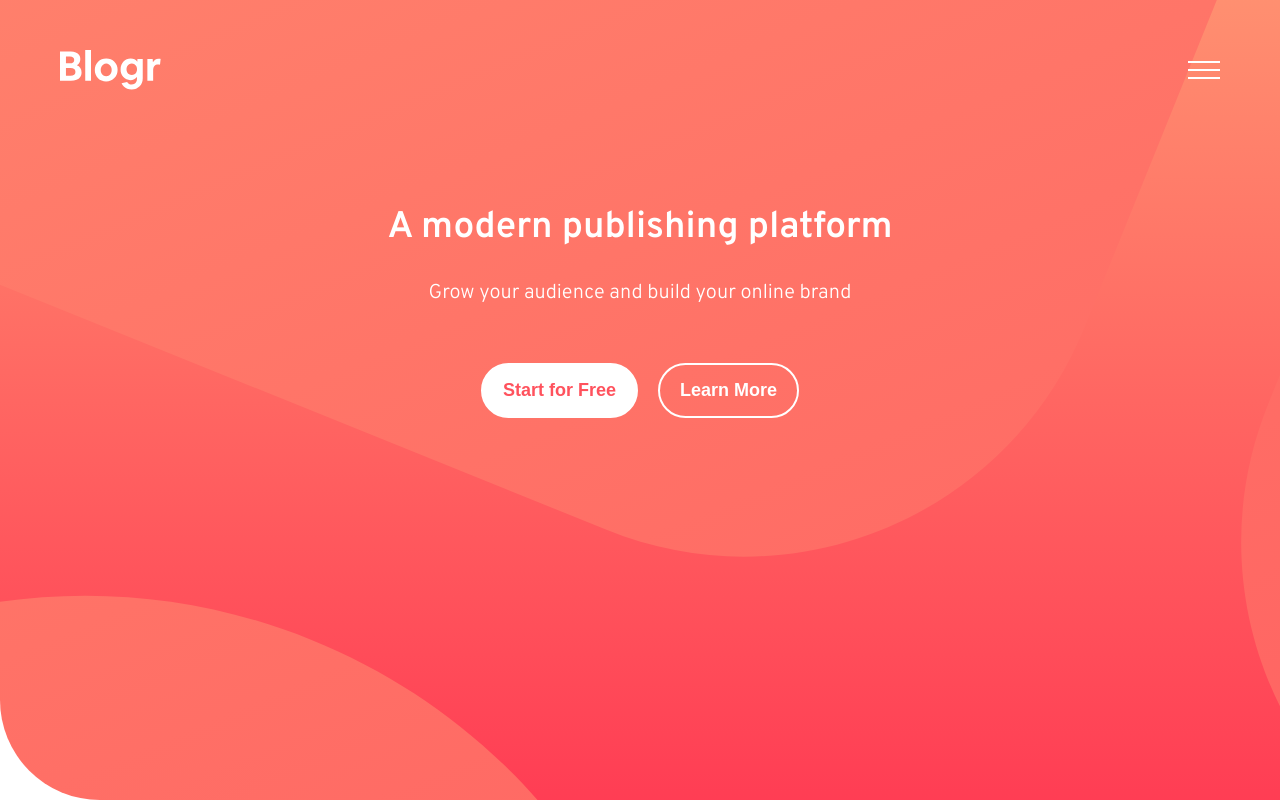
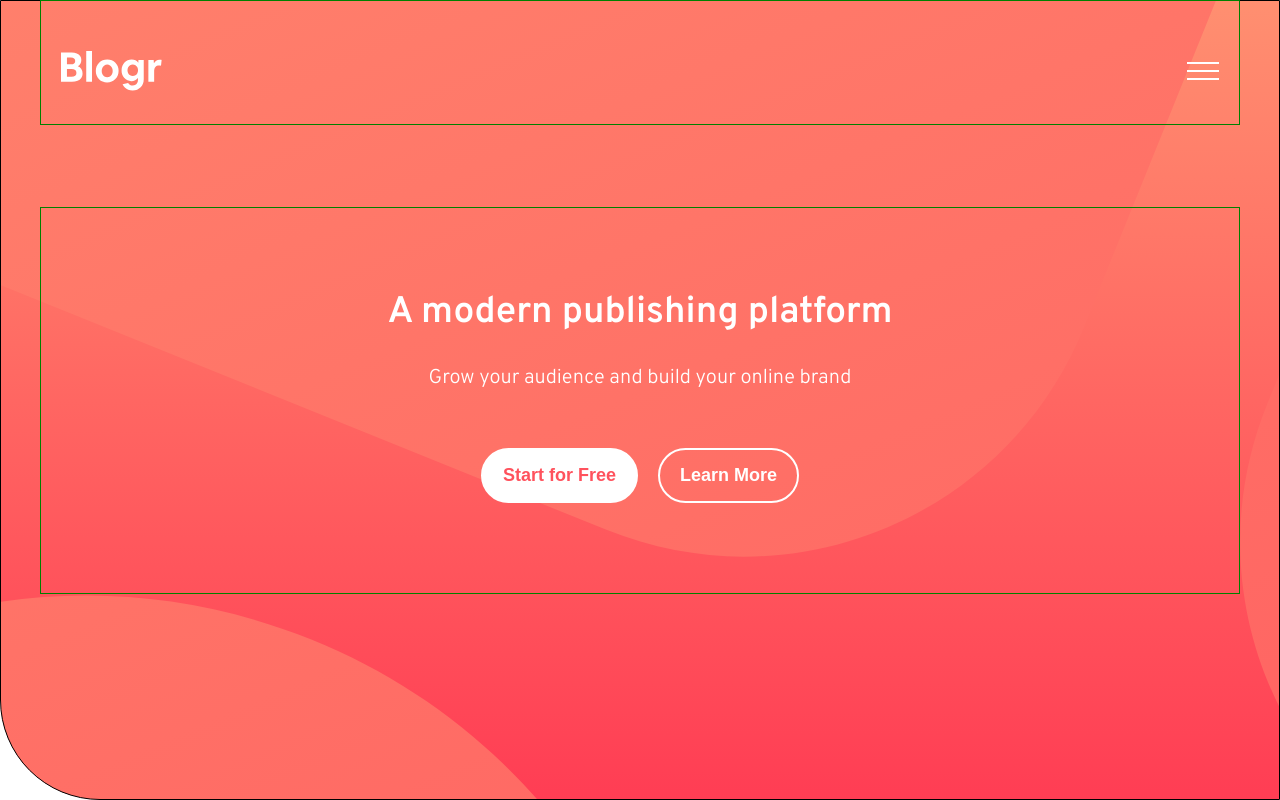
Before and after one commit to RobertoBaiochi/FrontEndMentor-Blogr, a Next.js app: page / in a window 1280 px wide. Shown: the top 800 px of the page. Built offline with nearby package versions, Linux system fonts and the light colour scheme.

Commit message:
feat: Designed Component

```diff
--- a/src/app/globals.css
+++ b/src/app/globals.css
@@ -36,6 +36,7 @@ button {
   outline: transparent;
   background: none;
   border: none;
+  cursor: pointer;
 }
 
 a {
--- a/src/app/layout.tsx
+++ b/src/app/layout.tsx
@@ -2,6 +2,7 @@ import StyledComponentsRegistry from "@/lib/registry";
 import "./globals.css";
 import { Overpass } from "next/font/google";
 import { DefaultProviders } from "@/Providers/default-providers";
+import Header from "@/components/Header";
 
 const overpass = Overpass({ weight: ["300", "600"], subsets: ["latin"] });
 
@@ -19,7 +20,10 @@ export default function RootLayout({
     <html lang="en">
       <body className={overpass.className}>
         <StyledComponentsRegistry>
-          <DefaultProviders>{children}</DefaultProviders>
+          <DefaultProviders>
+            <Header />
+            {children}
+          </DefaultProviders>
         </StyledComponentsRegistry>
       </body>
     </html>
--- a/src/app/page.tsx
+++ b/src/app/page.tsx
@@ -1,10 +1,13 @@
-"use client"
-import Hero from '@/components/Hero';
+"use client";
+import Designed from "@/components/Designed";
+import Hero from "@/components/Hero";
+import Outro from '@/components/Outro';
 
 export default function Home() {
   return (
     <main>
       <Hero />
+      <Designed />
     </main>
-  )
+  );
 }
--- /dev/null
+++ b/src/components/Designed.tsx
@@ -0,0 +1,91 @@
+import { styled } from "styled-components";
+import WrapperDefault from "./wrapper-default";
+
+const imgEditorMobile = "/assets/images/illustration-editor-mobile.svg";
+
+const DesignedSection = styled.section`
+  width: 100%;
+  min-height: 100vh;
+  border: 1px solid black;
+
+  h2 {
+    font-size: 3rem;
+    font-weight: 600;
+    margin: 5rem auto 2rem;
+    text-align: center;
+    color: var(--headings);
+  }
+`;
+
+const ContentGrid = styled.div`
+  width: 100%;
+  display: grid;
+  grid-template-columns: 1fr;
+`;
+
+const ImgGrid = styled.img`
+  width: 100%;
+  margin: 2rem auto;
+`;
+
+const TextContent = styled.div`
+  width: 100%;
+  text-align: center;
+  margin: 2rem auto;
+
+  h2 {
+    font-size: 3rem;
+    font-weight: 600;
+    margin: 2rem auto 1rem;
+    color: var(--headings);
+  }
+
+  p {
+    font-size: 1.8rem;
+    line-height: 2.5rem;
+    margin: 2rem auto 5rem;
+    color: var(--body-text);
+  }
+`;
+
+export default function Designed() {
+  return (
+    <DesignedSection>
+      <WrapperDefault>
+
+        <h2>Designed for the future</h2>
+
+        <ContentGrid>
+
+          <ImgGrid src={imgEditorMobile} />
+
+          <TextContent>
+
+            <h2>Robust content management 2</h2>
+
+            <p>
+              Blogr features an exceedingly intuitive interface which lets you
+              focus on one thing: creating content. The editor supports
+              management of multiple blogs and allows easy manipulation of
+              embeds such as images, videos, and Markdown. Extensibility with
+              plugins and themes provide easy ways to add functionality or
+              change the looks of a blog.
+            </p>
+
+            <h2>Robust content management</h2>
+
+            <p>
+              Flexible content management enables users to easily move through
+              posts. Increase the usability of your blog by adding customized
+              categories, sections, format, or flow. With this functionality,
+              you’re in full control.
+            </p>
+
+          </TextContent>
+
+        </ContentGrid>
+
+      </WrapperDefault>
+    </DesignedSection>
+  );
+}
--- /dev/null
+++ b/src/components/Header.tsx
@@ -0,0 +1,32 @@
+"use client";
+import { styled, css } from "styled-components";
+import LogoLink from "./logo-button";
+import MenuButton from "./menu-button";
+
+const HeaderContainer = styled.header`
+  ${({ theme }) => css`
+    width: 100%;
+    max-width: 120rem;
+    position: absolute;
+    left: 50%;
+    transform: translateX(-50%);
+    overflow-y: hidden;
+    padding: 5rem 2rem 3rem;
+    display: flex;
+    align-items: center;
+    justify-content: space-between;
+    border: 1px solid green;
+
+    @media ${theme.media.tabletBreackpoint} {
+    }
+  `};
+`;
+
+export default function Header() {
+  return (
+    <HeaderContainer>
+      <LogoLink />
+      <MenuButton />
+    </HeaderContainer>
+  );
+}
--- a/src/components/Header/index.tsx
+++ /dev/null
@@ -1,22 +0,0 @@
-import { styled } from 'styled-components';
-import WrapperDefault from '../wrapper-default';
-import LogoLink from './logo-button';
-import MenuButton from './menu-button';
-
-const HeaderContainer = styled.header`
-  width: 100%;
-  display: flex;
-  align-items: center;
-  justify-content: space-between;
-`;
-
-export default function Header() {
-  return (
-    <WrapperDefault>
-      <HeaderContainer>
-        <LogoLink />
-        <MenuButton />
-      </HeaderContainer>
-    </WrapperDefault>
-  )
-};
--- a/src/components/Hero/index.tsx
+++ b/src/components/Hero.tsx
@@ -1,22 +1,24 @@
 import { styled } from "styled-components";
-import WrapperDefault from "../wrapper-default";
-import Header from "../Header";
-import ButtonStyled from '../styled-button';
+import WrapperDefault from "./wrapper-default";
+import ButtonStyled from "./styled-button";
 
-const bgHeroImg = '../../assets/images/bg-pattern-intro-mobile.svg'
+const bgHeroImg = "../../assets/images/bg-pattern-intro-mobile.svg";
 
 const HeroSection = styled.section`
   width: 100%;
   min-height: 100vh;
   display: flex;
   align-items: center;
+  justify-content: center;
   flex-direction: column;
   border-radius: 0 0 0 10rem;
-  background-image: url(${bgHeroImg}), linear-gradient(180deg, var(--intro-grd1), var(--intro-grd2));
+  background-image: url(${bgHeroImg}),
+    linear-gradient(180deg, var(--intro-grd1), var(--intro-grd2));
   background-repeat: no-repeat;
   background-position: 40% 40%;
   background-size: 380%;
-  `;
+  border: 1px solid black;
+`;
 
 const ContentWrapper = styled.div`
   width: 100%;
@@ -35,7 +37,7 @@ const ContentWrapper = styled.div`
     color: var(--white-text);
   }
 
-  h2 {
+  h3 {
     font-weight: 500;
     font-size: 2rem;
     line-height: 2rem;
@@ -55,16 +57,15 @@ const ButtonWrapper = styled.div`
 export default function Hero() {
   return (
     <HeroSection>
-      <Header />
       <WrapperDefault>
         <ContentWrapper>
-            <h1>A modern publishing platform</h1>
-            <h2>Grow your audience and build your online brand</h2>
+          <h1>A modern publishing platform</h1>
+          <h3>Grow your audience and build your online brand</h3>
 
-            <ButtonWrapper>
-              <ButtonStyled text='Start for Free' link='/'/>
-              <ButtonStyled text='Learn More' withBackground={false} link='/'/>
-            </ButtonWrapper>
+          <ButtonWrapper>
+            <ButtonStyled text="Start for Free" link="/" />
+            <ButtonStyled text="Learn More" withBackground={false} link="/" />
+          </ButtonWrapper>
         </ContentWrapper>
       </WrapperDefault>
     </HeroSection>
--- /dev/null
+++ b/src/components/Outro.tsx
@@ -0,0 +1,12 @@
+import { styled } from 'styled-components';
+
+const Test = styled.section`
+  width: 100%;
+  height: 500vh;
+`;
+
+export default function Outro() {
+  return (
+    <Test>teste</Test>
+  )
+}
--- a/src/components/Header/logo-button.tsx
+++ b/src/components/logo-button.tsx
@@ -1,5 +1,5 @@
-import Link from 'next/link';
-import { LogoIcon } from '../icons/logo';
+import Link from "next/link";
+import { LogoIcon } from "./icons/logo";
 
 export default function LogoLink() {
   return (
--- a/src/components/Header/menu-button.tsx
+++ b/src/components/menu-button.tsx
@@ -1,9 +1,9 @@
-import MenuIcon from '../icons/icon-menu';
+import MenuIcon from "./icons/icon-menu";
 
 export default function MenuButton() {
   return (
     <button>
       <MenuIcon />
     </button>
-  )
+  );
 }
--- a/src/components/wrapper-default.tsx
+++ b/src/components/wrapper-default.tsx
@@ -6,6 +6,7 @@ const Wrapper = styled.div`
   max-width: 120rem;
   padding: 5rem 2rem 3rem;
   margin-inline: auto;
+  border: 1px solid green;
 `;
 
 interface WrapperDefaultProps {
```
